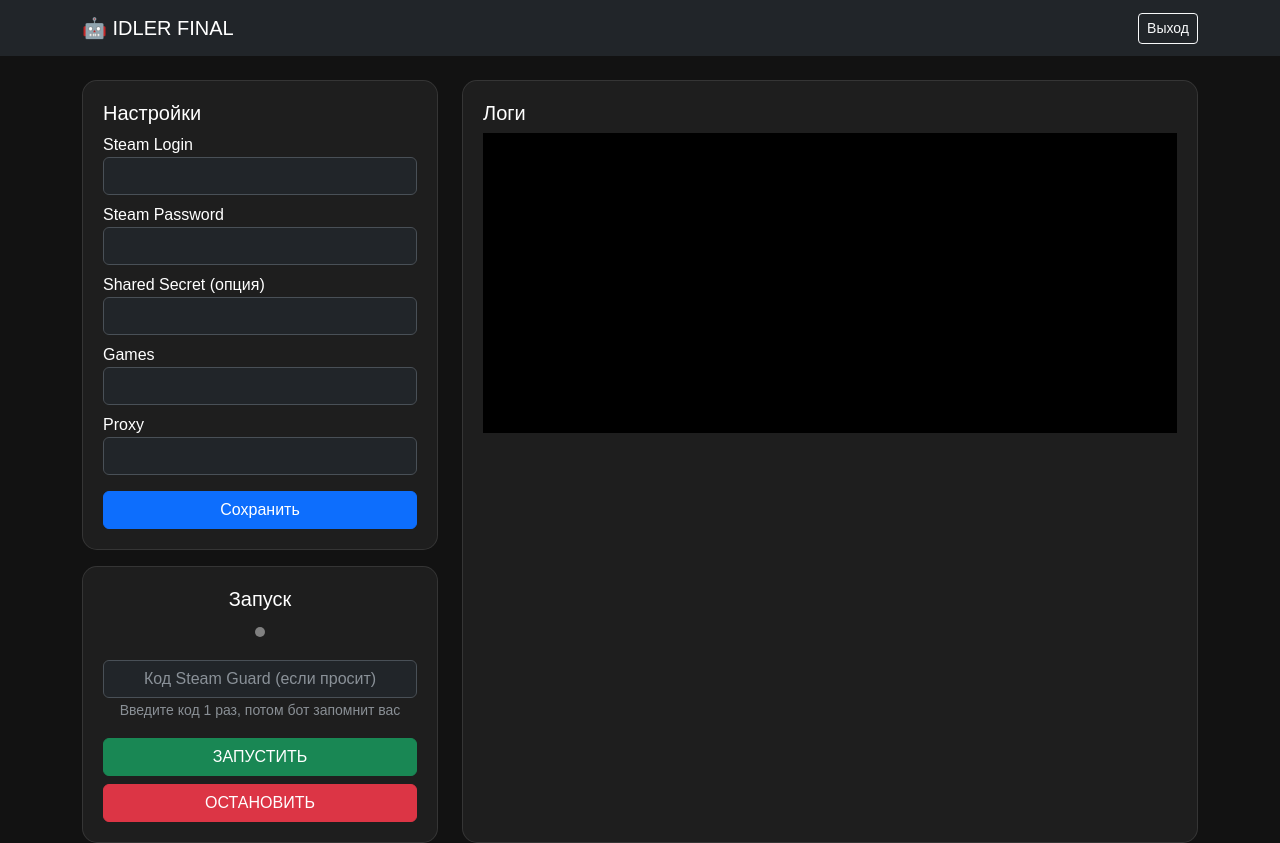
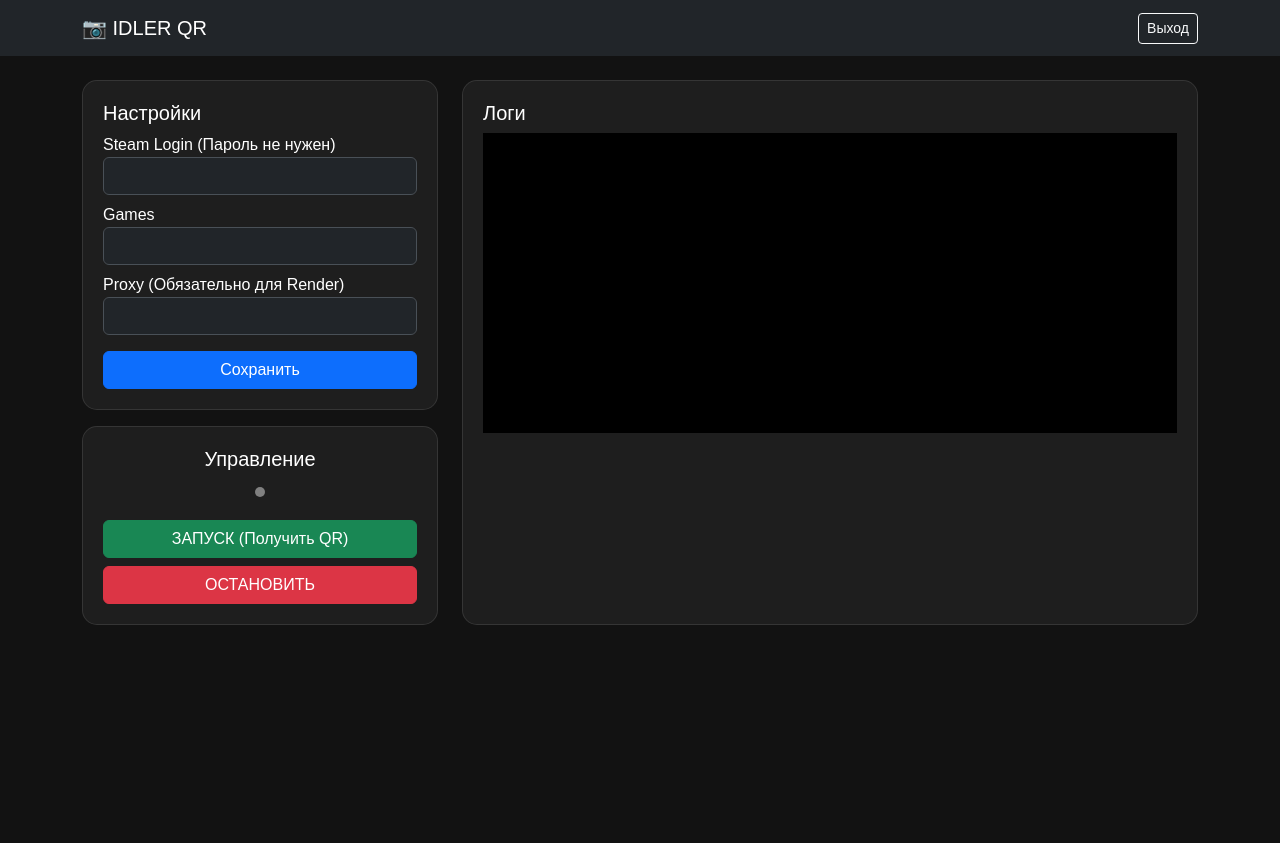
Before and after one commit to kinelgoog/idlerrrrr, a Node project: template views/dashboard.ejs in a window 1280 px wide. After the commit the page ends 625 px from the top, so only its background shows below. Run offline with Node 20 templates, Linux system fonts and the light colour scheme; the template is opened without the code that fills it, so the values that code supplies are empty; some libraries are stand-ins or nearby versions.

Commit message:
Update dashboard.ejs

```diff
--- a/views/dashboard.ejs
+++ b/views/dashboard.ejs
@@ -3,7 +3,7 @@
 <head>
     <meta charset="UTF-8">
     <meta name="viewport" content="width=device-width, initial-scale=1.0">
-    <title>Ultimate Idler</title>
+    <title>QR Idler</title>
     <link href="https://cdn.jsdelivr.net/npm/bootstrap@5.3.0/dist/css/bootstrap.min.css" rel="stylesheet">
     <style>
         body { background: #121212; color: #fff; font-family: sans-serif; }
@@ -11,13 +11,15 @@
         .log-window { height: 300px; overflow-y: auto; background: #000; padding: 10px; font-family: monospace; font-size: 12px; color: #0f0; }
         .status-dot { width: 10px; height: 10px; display: inline-block; border-radius: 50%; background: gray; }
         .running { background: #0f0; box-shadow: 0 0 10px #0f0; }
+        #qrContainer { display: none; text-align: center; margin-bottom: 20px; background: white; padding: 10px; border-radius: 10px; }
+        #qrImage { width: 200px; height: 200px; }
     </style>
 </head>
 <body>
 
 <nav class="navbar navbar-dark bg-dark mb-4">
     <div class="container">
-        <span class="navbar-brand">🤖 IDLER FINAL</span>
+        <span class="navbar-brand">📷 IDLER QR</span>
         <a href="/logout" class="btn btn-outline-light btn-sm">Выход</a>
     </div>
 </nav>
@@ -29,23 +31,15 @@
                 <h5>Настройки</h5>
                 <form id="settingsForm">
                     <div class="mb-2">
-                        <label>Steam Login</label>
+                        <label>Steam Login (Пароль не нужен)</label>
                         <input type="text" id="login" class="form-control bg-dark text-white" value="<%= user.steamLogin %>">
-                    </div>
-                    <div class="mb-2">
-                        <label>Steam Password</label>
-                        <input type="password" id="pass" class="form-control bg-dark text-white" value="<%= user.steamPassword %>">
-                    </div>
-                    <div class="mb-2">
-                        <label>Shared Secret (опция)</label>
-                        <input type="text" id="secret" class="form-control bg-dark text-white" value="<%= user.sharedSecret %>">
                     </div>
                     <div class="mb-2">
                         <label>Games</label>
                         <input type="text" id="games" class="form-control bg-dark text-white" value="<%= user.config.games.join(', ') %>">
                     </div>
                     <div class="mb-2">
-                        <label>Proxy</label>
+                        <label>Proxy (Обязательно для Render)</label>
                         <input type="text" id="proxy" class="form-control bg-dark text-white" value="<%= user.proxy %>">
                     </div>
                     <button type="submit" class="btn btn-primary w-100 mt-2">Сохранить</button>
@@ -53,18 +47,18 @@
             </div>
 
             <div class="glass-card text-center">
-                <h5>Запуск</h5>
+                <h5>Управление</h5>
                 <h3 id="statusText" class="my-3"><%= bot.status %></h3>
                 <div id="statusInd" class="status-dot mb-3 <%= bot.status === 'Running' ? 'running' : '' %>"></div>
 
-                <!-- Поле для ПЕРВОГО входа -->
-                <div class="mb-3">
-                    <input type="text" id="preStartCode" class="form-control bg-dark text-white text-center" placeholder="Код Steam Guard (если просит)">
-                    <small class="text-muted">Введите код 1 раз, потом бот запомнит вас</small>
+                <!-- СЮДА БУДЕТ ПРИЛЕТАТЬ QR -->
+                <div id="qrContainer">
+                    <h5 class="text-dark mb-2">Сканируй приложением Steam!</h5>
+                    <img id="qrImage" src="" alt="QR Code">
                 </div>
 
                 <div class="d-grid gap-2">
-                    <button class="btn btn-success" onclick="act('start')">ЗАПУСТИТЬ</button>
+                    <button class="btn btn-success" onclick="act('start')">ЗАПУСК (Получить QR)</button>
                     <button class="btn btn-danger" onclick="act('stop')">ОСТАНОВИТЬ</button>
                 </div>
             </div>
@@ -83,25 +77,14 @@
     </div>
 </div>
 
-<div class="modal fade" id="gModal" tabindex="-1">
-    <div class="modal-dialog"><div class="modal-content bg-dark">
-        <div class="modal-body text-center">
-            <h4>Steam Guard</h4>
-            <p>Введите код сейчас:</p>
-            <input id="gCode" class="form-control text-center my-3">
-            <button onclick="sendG()" class="btn btn-primary w-100">Отправить</button>
-        </div>
-    </div></div>
-</div>
-
 <script src="/socket.io/socket.io.js"></script>
-<script src="https://cdn.jsdelivr.net/npm/bootstrap@5.3.0/dist/js/bootstrap.bundle.min.js"></script>
 <script>
     const socket = io();
     socket.emit('join', "<%= user.id %>");
 
     const logDiv = document.getElementById('logs');
-    const gModal = new bootstrap.Modal(document.getElementById('gModal'));
+    const qrDiv = document.getElementById('qrContainer');
+    const qrImg = document.getElementById('qrImage');
 
     socket.on('new_log', l => {
         const d = document.createElement('div');
@@ -117,32 +100,28 @@
         else ind.classList.remove('running');
     });
 
-    socket.on('request_guard', () => gModal.show());
+    // ПОКАЗАТЬ QR
+    socket.on('show_qr', (base64) => {
+        qrImg.src = base64;
+        qrDiv.style.display = 'block';
+    });
+
+    // СКРЫТЬ QR (когда вошли)
+    socket.on('hide_qr', () => {
+        qrDiv.style.display = 'none';
+    });
 
     async function act(action) {
-        const guardCode = document.getElementById('preStartCode').value;
         await fetch('/api/action', {
             method: 'POST', headers: {'Content-Type':'application/json'},
-            body: JSON.stringify({ action, guardCode })
+            body: JSON.stringify({ action })
         });
-        if(action === 'start') document.getElementById('preStartCode').value = '';
-    }
-
-    async function sendG() {
-        await fetch('/api/action', {
-            method: 'POST', headers: {'Content-Type':'application/json'},
-            body: JSON.stringify({action:'guard', code: document.getElementById('gCode').value})
-        });
-        gModal.hide();
-        document.getElementById('gCode').value = '';
     }
 
     document.getElementById('settingsForm').onsubmit = async (e) => {
         e.preventDefault();
         const data = {
             steamLogin: document.getElementById('login').value,
-            steamPassword: document.getElementById('pass').value,
-            sharedSecret: document.getElementById('secret').value,
             proxy: document.getElementById('proxy').value,
             games: document.getElementById('games').value
         };
```
